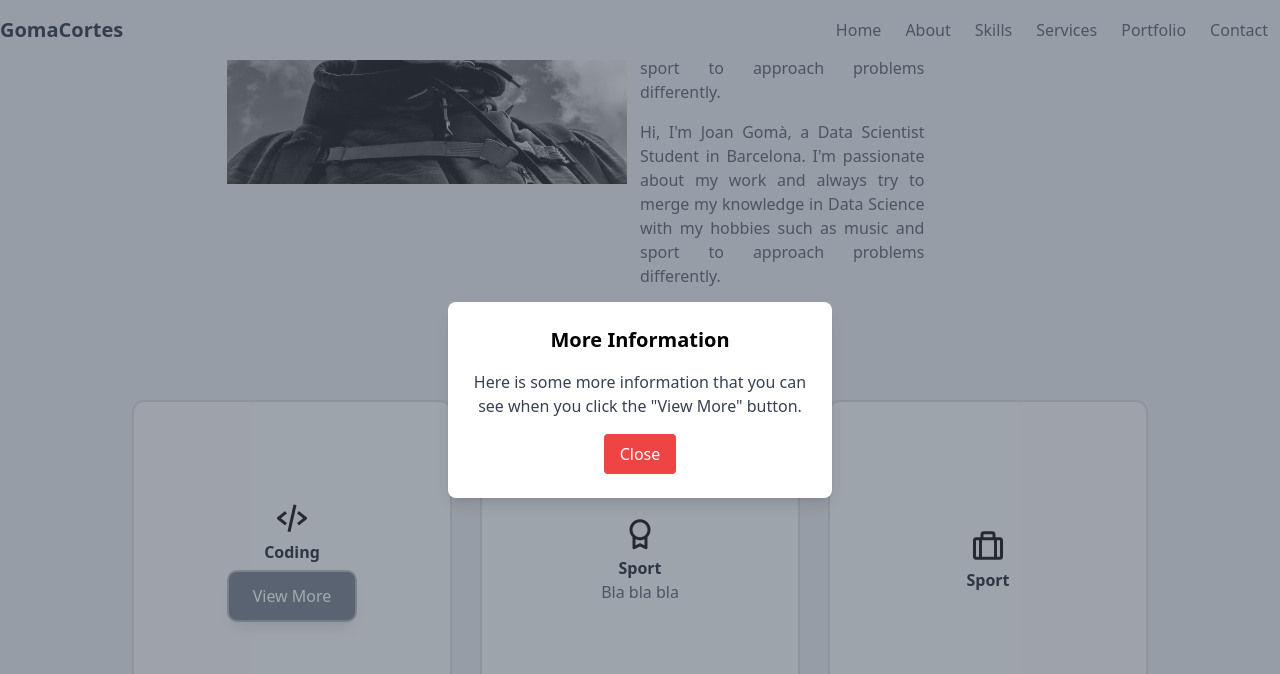
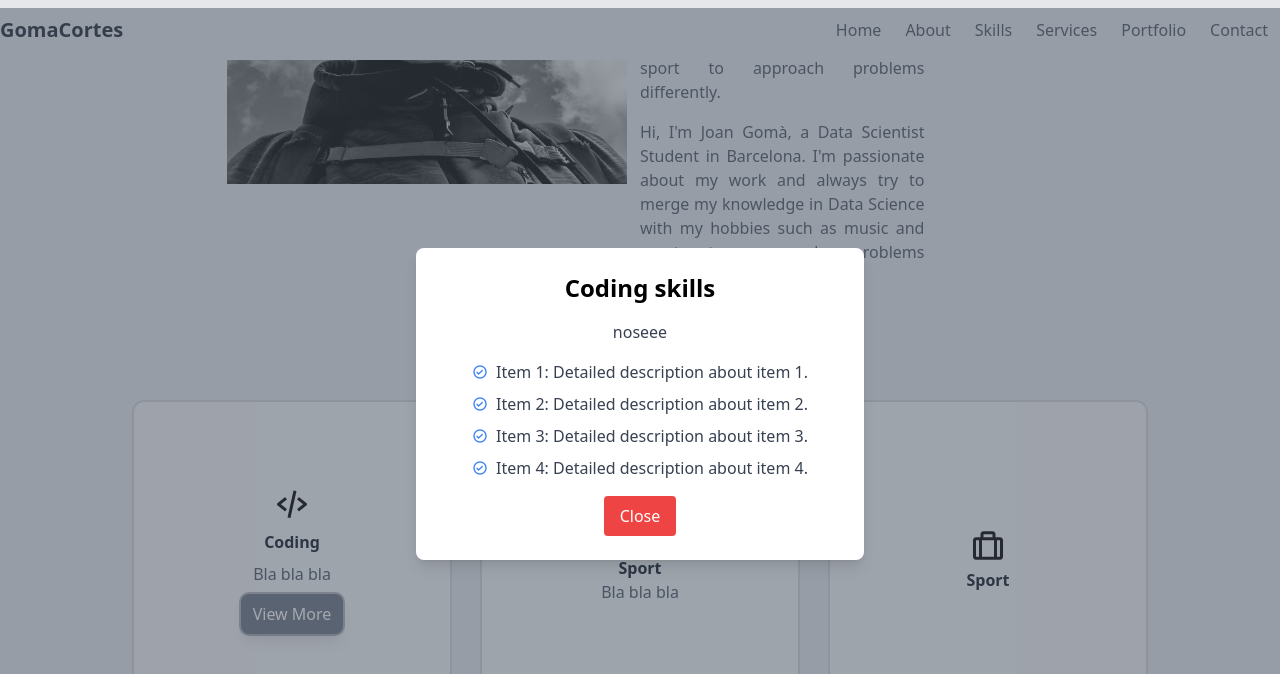
Before and after one commit to joangoma/personal-portfolio, a React (Vite) app: page / in a window 1280 px wide. Both pictures are taken after a click on the button "View More". Shown: the part 1240-1914 px from the top of the page. Built offline with nearby package versions, Linux system fonts and the light colour scheme.

Commit message:
view more added

```diff
--- a/src/components/AboutMe/AboutMe.tsx
+++ b/src/components/AboutMe/AboutMe.tsx
@@ -1,9 +1,13 @@
-import { AboutMeData } from "../types";
+import { TitleSubtitileParagraph } from "../types";
 import { AboutMeSkills } from "./AboutMeSkills";
 import "./AboutMe.css";
 import "boxicons";
 
-export const AboutMe = ({ title, subtitle, descriptions }: AboutMeData) => {
+export const AboutMe = ({
+  title,
+  subtitle,
+  descriptions,
+}: TitleSubtitileParagraph) => {
   return (
     <div className="bg-gray-200 py-20 about__section">
       <h2 className="text-center mt-2 mb-6 text-3xl font-bold tracking-tight text-gray-900 sm:text-4xl">
--- a/src/components/AboutMe/AboutMeSkills.tsx
+++ b/src/components/AboutMe/AboutMeSkills.tsx
@@ -1,30 +1,38 @@
 import React, { useState } from "react";
-import Modal from "./Modal";
+import ViewMorePopUp from "./ViewMorePopUp";
+import { codingPopUp } from "../webContent";
 
 export const AboutMeSkills = () => {
-  const [isModalOpen, setIsModalOpen] = useState(false);
+  const [isViewMorePopUpOpen, setIsViewMorePopUpOpen] = useState(false);
 
-  const openModal = () => {
-    setIsModalOpen(true);
+  const openViewMorePopUp = () => {
+    setIsViewMorePopUpOpen(true);
   };
 
-  const closeModal = () => {
-    setIsModalOpen(false);
+  const closeViewMorePopUp = () => {
+    setIsViewMorePopUpOpen(false);
   };
 
   return (
     <div className="skills">
       <div className="flex justify-center space-x-7">
-        <div className="w-80 h-80 bg-gray-100 border-2 border-gray-300 text-center content-center rounded-xl">
+        <div className="w-80 h-80 bg-gray-100 flex flex-col items-center justify-center space-y-2 border-2 border-gray-300 rounded-xl">
           <i className="bx bx-code-alt bx-md bx-tada-hover"></i>
           <h3 className="mb-2 font-semibold text-gray-900">Coding</h3>
+          <span className="font text-gray-600">Bla bla bla</span>
+
           <button
-            onClick={openModal}
-            className="px-6 py-3 bg-gray-500 text-white rounded-lg shadow-lg hover:bg-gray-700 focus:outline-none focus:ring-2 focus:ring-gray-500 focus:ring-opacity-50 transition duration-300 ease-in-out transform hover:scale-105"
+            onClick={openViewMorePopUp}
+            className="px-3 py-2 bg-gray-500 text-white rounded-lg shadow-lg hover:bg-gray-700 focus:outline-none focus:ring-2 focus:ring-gray-500 focus:ring-opacity-50 transition duration-300 ease-in-out transform hover:scale-105"
           >
             View More
           </button>
-          {isModalOpen && <Modal closeModal={closeModal} />}
+          {isViewMorePopUpOpen && (
+            <ViewMorePopUp
+              closePopUp={closeViewMorePopUp}
+              titleSubPara={codingPopUp}
+            />
+          )}
         </div>
         <div className="w-80 h-80 bg-gray-100 border-2 border-gray-300 text-center content-center rounded-xl ">
           <i className="bx bx-award bx-md bx-tada-hover "></i>
--- a/src/components/AboutMe/Modal.tsx
+++ /dev/null
@@ -1,25 +0,0 @@
-interface ModalProps {
-  closeModal: () => void;
-}
-
-const Modal = ({ closeModal }: ModalProps) => {
-  return (
-    <div className="fixed inset-0 bg-gray-600 bg-opacity-50 flex items-center justify-center">
-      <div className="bg-white p-6 rounded-lg shadow-lg max-w-sm w-full">
-        <h2 className="text-xl font-bold mb-4">More Information</h2>
-        <p className="text-gray-700 mb-4">
-          Here is some more information that you can see when you click the
-          "View More" button.
-        </p>
-        <button
-          onClick={closeModal}
-          className="px-4 py-2 bg-red-500 text-white rounded hover:bg-red-700"
-        >
-          Close
-        </button>
-      </div>
-    </div>
-  );
-};
-
-export default Modal;
--- /dev/null
+++ b/src/components/AboutMe/ViewMorePopUp.tsx
@@ -0,0 +1,42 @@
+import { TitleSubtitileParagraph } from "../types";
+
+interface PopUpProps {
+  closePopUp: () => void;
+  titleSubPara: TitleSubtitileParagraph;
+}
+
+const PopUp = ({ closePopUp, titleSubPara }: PopUpProps) => {
+  return (
+    <div className="fixed inset-0 bg-gray-600 bg-opacity-50 flex items-center justify-center">
+      <div className="bg-white p-6 rounded-lg shadow-lg max-w-md w-full">
+        <h2 className="text-2xl font-bold mb-4 text-center">
+          {titleSubPara.title}
+        </h2>
+        <p className="text-gray-700 mb-4 text-center">
+          {titleSubPara.subtitle}
+        </p>
+
+        <ul className="list-none mb-4 text-gray-700">
+          {titleSubPara.descriptions.map((item) => (
+            <>
+              <li className="flex items-center justify-center mb-2">
+                <i className="bx bx-check-circle mr-2 text-blue-500"></i>
+                <span>{item}</span>
+              </li>
+            </>
+          ))}
+        </ul>
+        <div className="flex justify-center">
+          <button
+            onClick={closePopUp}
+            className="px-4 py-2 bg-red-500 text-white rounded hover:bg-red-700 focus:outline-none focus:ring-2 focus:ring-red-500 focus:ring-opacity-50 transition duration-300 ease-in-out"
+          >
+            Close
+          </button>
+        </div>
+      </div>
+    </div>
+  );
+};
+
+export default PopUp;
--- a/src/components/types.ts
+++ b/src/components/types.ts
@@ -13,7 +13,7 @@ subtitle: string;
 description: string;
 }
 
-export interface AboutMeData {
+export interface TitleSubtitileParagraph {
   title: string;
   subtitle: string;
   descriptions: string[];
--- a/src/components/webContent.ts
+++ b/src/components/webContent.ts
@@ -1,4 +1,4 @@
-import { HomeData, NavBar, AboutMeData } from "./types";
+import { HomeData, NavBar, TitleSubtitileParagraph } from "./types";
 
 export const homeData: HomeData = {
   title: "Joan Gomà Cortés",
@@ -18,7 +18,7 @@ export const navBarData: NavBar = {
   ]
 }
 
-export const aboutMeData: AboutMeData = {
+export const aboutMeData: TitleSubtitileParagraph = {
   title: "About me",
   subtitle: "My introduction",
   descriptions: ["Hi, I'm Joan Gomà, a Data Scientist Student in Barcelona. I'm passionate about my work and always try to merge my knowledge in Data Science with my hobbies such as music and sport to approach problems differently.",
@@ -26,3 +26,10 @@ export const aboutMeData: AboutMeData = {
    ]
 
 }
+
+
+export const codingPopUp: TitleSubtitileParagraph = {
+  title: "Coding skills",
+  subtitle: "noseee",
+  descriptions: ["Item 1: Detailed description about item 1.", "Item 2: Detailed description about item 2.", "Item 3: Detailed description about item 3.", "Item 4: Detailed description about item 4."]
+}
```
Also changed, not shown: 1 other file (tests, documents, lock files or other folders).
